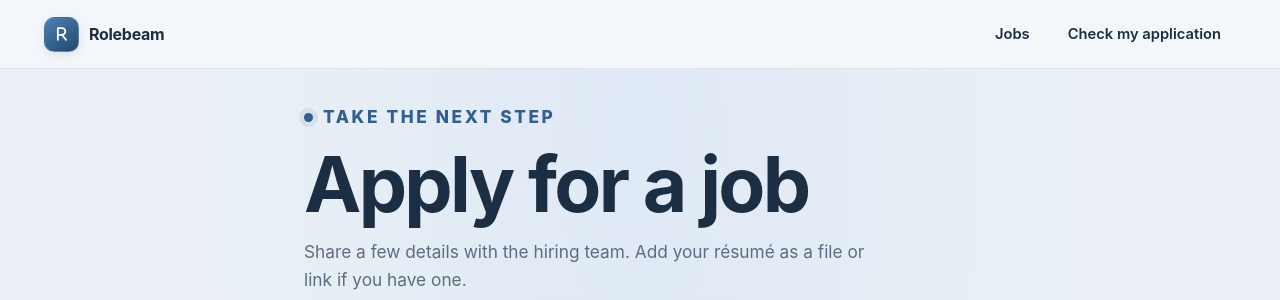
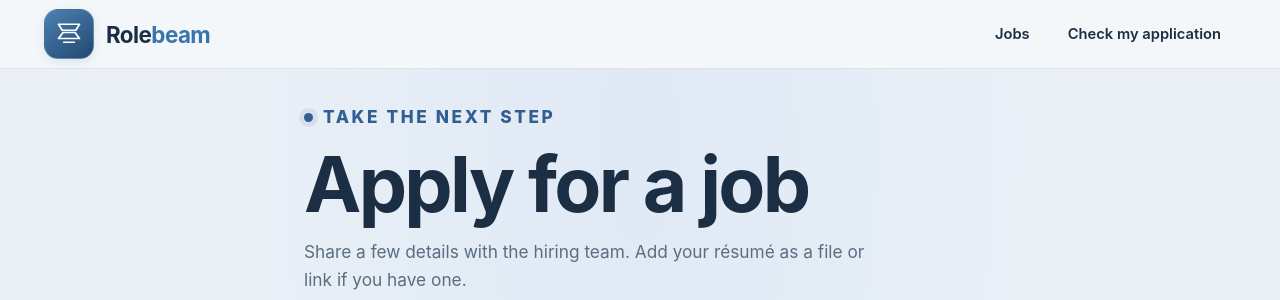
Before and after one commit to uglythemenace/applicant-tracking-system, a Python web app: template Frontend/templates/index.html in a window 1280 px wide. Shown: the top 300 px of the page. Run offline with Jinja, Linux system fonts and the light colour scheme; the template is opened without the code that fills it, so the values that code supplies are empty.

Commit message:
Enlarge Rolebeam brand and refine logo

```diff
--- a/Frontend/static/script.js
+++ b/Frontend/static/script.js
@@ -82,8 +82,9 @@ const L2E = (() => {
 
   // ---------- Header and footer ----------
   const BRAND_ICON =
-    '<svg width="22" height="22" viewBox="0 0 24 24" fill="none" stroke="currentColor" stroke-width="2.1" stroke-linecap="round" stroke-linejoin="round" aria-hidden="true">' +
-    '<path d="M7 19V5h5a4 4 0 0 1 0 8H7m5 0 5 6"/></svg>';
+    '<svg width="28" height="28" viewBox="0 0 40 40" fill="none" stroke="currentColor" stroke-width="2.3" stroke-linecap="round" stroke-linejoin="round" aria-hidden="true">' +
+    '<path d="M6 7h28l-5 8H11L6 7Z"/><path d="M12 18h16l6 8H6l6-8Z"/><path d="M13 31h14"/></svg>';
+  const BRAND_WORDMARK = '<span class="brand-word"><span>Role</span><span class="brand-beam">beam</span></span>';
 
   function mountChrome() {
     const page = document.body.dataset.page || "";
@@ -94,14 +95,14 @@ const L2E = (() => {
     if (header) {
       header.innerHTML = staff
         ? `<div class="wrap">
-             <a class="brand" href="/admin"><span class="brand-mark">${BRAND_ICON}</span>Rolebeam <span class="badge-staff">Staff</span></a>
+             <a class="brand" href="/admin"><span class="brand-mark">${BRAND_ICON}</span>${BRAND_WORDMARK} <span class="badge-staff">Staff</span></a>
              <nav class="nav" aria-label="Main">
                <a href="/">Public site</a>
                <button type="button" id="sign-out-btn">Sign out</button>
              </nav>
            </div>`
         : `<div class="wrap">
-             <a class="brand" href="/"><span class="brand-mark">${BRAND_ICON}</span>Rolebeam</a>
+             <a class="brand" href="/"><span class="brand-mark">${BRAND_ICON}</span>${BRAND_WORDMARK}</a>
              <nav class="nav" aria-label="Main">
                <a href="/jobs"${current("jobs")}>Jobs</a>
                <a href="/track"${current("track")}>Check my application</a>
--- a/Frontend/static/style.css
+++ b/Frontend/static/style.css
@@ -991,12 +991,14 @@ body[data-page="admin"] .two-col > .panel { background: var(--paper); }
 .status-hero { background-color: #e7eef5; }
 
 /* Compact Rolebeam wordmark and a crisp, readable monogram. */
-.brand { font-size: 1rem; font-weight: 700; letter-spacing: -.018em; }
+.brand { gap: 12px; font-size: 1.4rem; font-weight: 700; letter-spacing: -.025em; }
+.brand-word { display: inline-flex; align-items: baseline; }
+.brand-beam { color: #3975ad; }
 .brand-mark {
-  width: 35px;
-  height: 35px;
-  border-radius: 10px;
+  width: 50px;
+  height: 50px;
+  border-radius: 14px;
   background: linear-gradient(145deg, #4b82b3, #23476f);
   box-shadow: 0 3px 9px #173c651c;
 }
-.brand-mark svg { width: 20px; height: 20px; }
+.brand-mark svg { width: 30px; height: 30px; }
```
